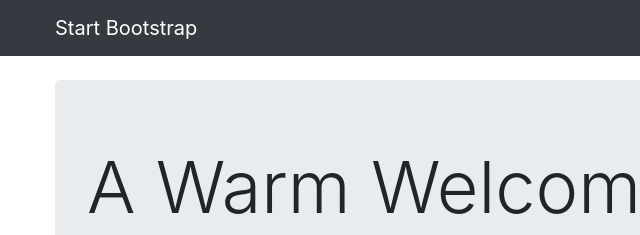
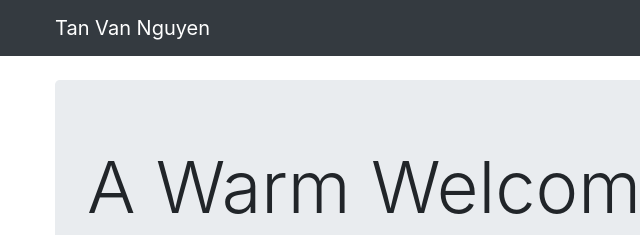
Before and after one commit to tannguyen1024/tannguyen1024.github.io, a website: page index.html in a window 1280 px wide. Shown: the top 235 px of the page, 30-670 px from the left. Drawn offline with Linux system fonts and the light colour scheme.

```diff
--- a/index.html
+++ b/index.html
@@ -23,7 +23,7 @@
   <!-- Navigation -->
   <nav class="navbar navbar-expand-lg navbar-dark bg-dark fixed-top">
     <div class="container">
-      <a class="navbar-brand" href="#">Start Bootstrap</a>
+      <a class="navbar-brand" href="#">Tan Van Nguyen</a>
       <button class="navbar-toggler" type="button" data-toggle="collapse" data-target="#navbarResponsive" aria-controls="navbarResponsive" aria-expanded="false" aria-label="Toggle navigation">
         <span class="navbar-toggler-icon"></span>
       </button>
```
